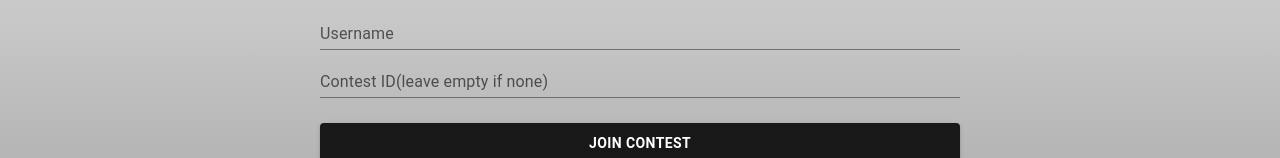
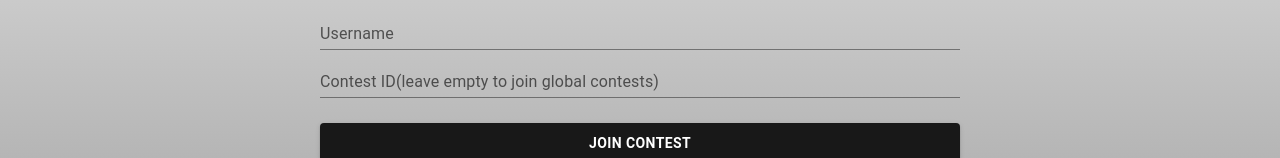
Before and after one commit to ahmedibrahim404/Wordit, a React (Create React App) app in the folder frontend/wordit/: page /guessword/joincontest in a window 1280 px wide. Shown: the part 147-305 px from the top of the page. Built offline with nearby package versions, Linux system fonts and the light colour scheme; no server answers.

Commit message:
refactor(join-contest): Change contest code label

```diff
--- a/frontend/wordit/src/components/GuessWord/Objects/JoinContestForm/JoinContestForm.js
+++ b/frontend/wordit/src/components/GuessWord/Objects/JoinContestForm/JoinContestForm.js
@@ -55,6 +55,7 @@ class JoinContestForm extends React.Component {
     });
   }
 
+  // for all inputs based on ID
   handleChange(e){
     let targetID = e.target.id;
     let targetVal = e.target.value;
@@ -72,7 +73,7 @@ class JoinContestForm extends React.Component {
         <Grid container spacing={0} direction="column" alignItems="center" justifyContent="center">
             <h2>Join Word Guess Contest</h2>
             <TextField id="username" onChange={this.handleChange} value={this.state.username} label="Username" variant="standard" style={{minWidth:"50%"}} />
-            <TextField id="contestCode" onChange={this.handleChange} value={this.state.contestCode} label="Contest ID(leave empty if none)" variant="standard" style={{minWidth:"50%"}}  />
+            <TextField id="contestCode" onChange={this.handleChange} value={this.state.contestCode} label="Contest ID(leave empty to join global contests)" variant="standard" style={{minWidth:"50%"}}  />
             <Button variant="contained" onClick={this.joinContest} style={{backgroundColor:'#181818', fontWeight:'bold' , minWidth:'50%', minHeight:'40px', margin:'25px'}}>Join Contest</Button>
         </Grid>
 
```
